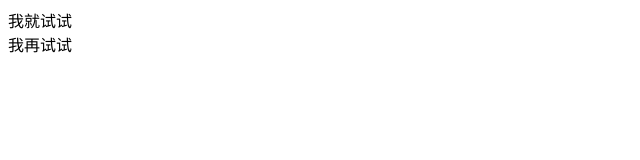
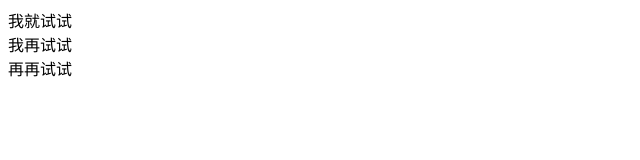
Before and after one commit to amandagithub107/second, a plain HTML site: page index.html in a window 1280 px wide. Shown: the whole page, without its empty margins (0-640 px from the left). Drawn offline with Linux system fonts and the light colour scheme.

Commit message:
再来一次

```diff
--- a/index.html
+++ b/index.html
@@ -7,5 +7,6 @@
 <body>
 <div>我就试试</div>
 <div>我再试试</div>
+<div>再再试试</div>
 </body>
 </html>
```
